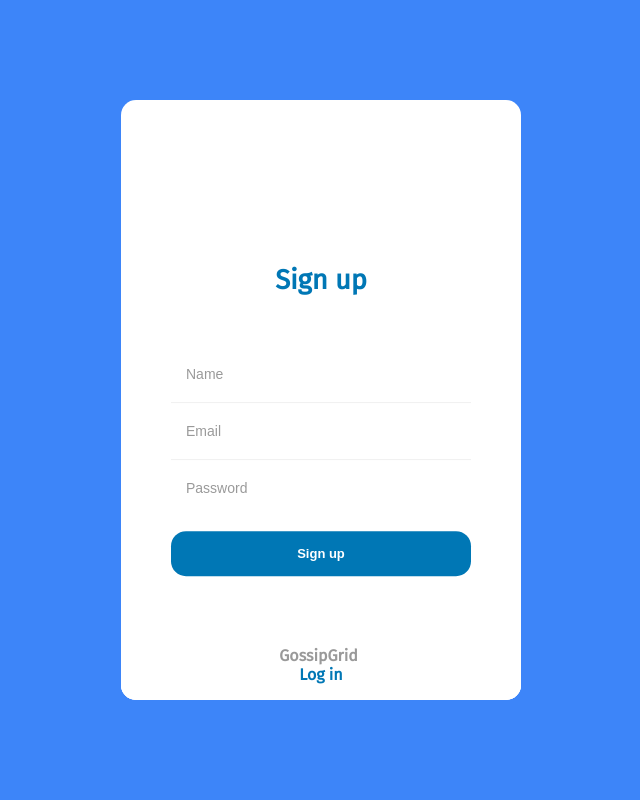
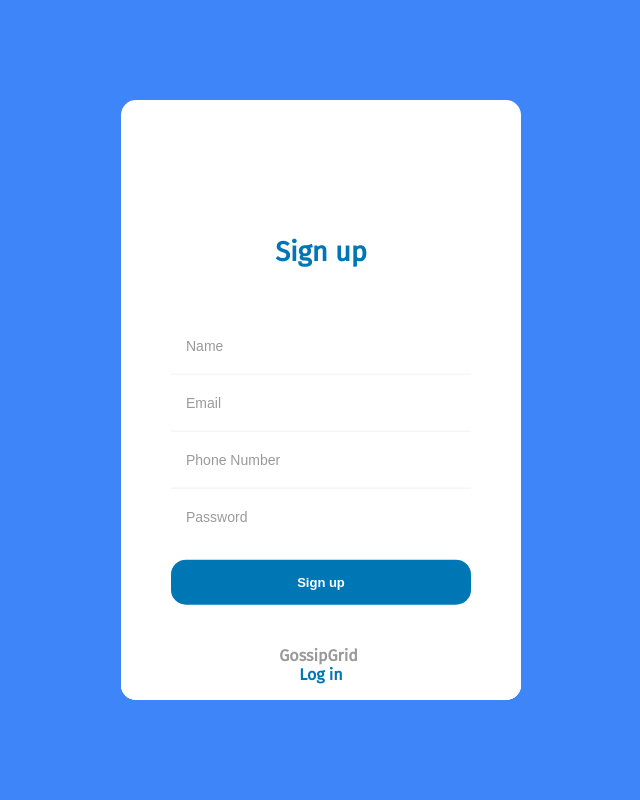
Before and after one commit to Mukulpathak4/GroupChatApp, a plain HTML site: page public/html/signup.html in a window 1280 px wide. Shown: the whole page, without its empty margins (319-959 px from the left). Drawn offline with nearby package versions, Linux system fonts and the light colour scheme.

Commit message:
Number added

```diff
--- a/public/html/signup.html
+++ b/public/html/signup.html
@@ -16,6 +16,8 @@
                 <div class="form-holder">
                     <input class="input" type="text" placeholder="Name" name="name" id="name" required />
                     <input class="input" type="email" placeholder="Email" name="email" id="signupEmail" required />
+                    <input class="input" type="phonenumber" id="signupphonenumber" placeholder="Phone Number"
+                        name="phonenumber" required />
                     <input class="input" type="password" id="signupPassword" placeholder="Password" name="password"
                         required />
                 </div>
```
